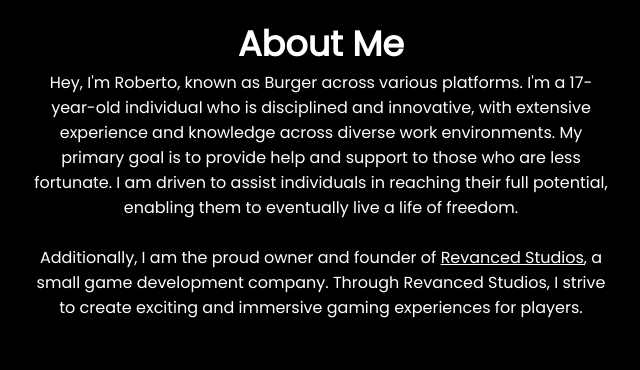
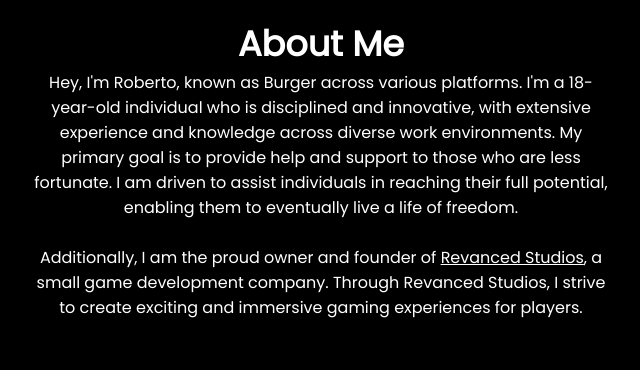
Before and after one commit to Burger-man/Aboutme, a plain HTML site: page index.html in a window 1280 px wide. Shown: the part 326-696 px from the top of the page, 319-959 px from the left. Drawn offline with Linux system fonts and the light colour scheme; a script that the page names is missing.

Commit message:
Update index.html

```diff
--- a/index.html
+++ b/index.html
@@ -21,7 +21,7 @@
 
   <section id="about">
     <h1>About Me</h1>
-    <p>Hey, I'm Roberto, known as Burger across various platforms. I'm a 17-year-old individual who is disciplined and innovative, with extensive experience and knowledge across diverse work environments.
+    <p>Hey, I'm Roberto, known as Burger across various platforms. I'm a 18-year-old individual who is disciplined and innovative, with extensive experience and knowledge across diverse work environments.
       My primary goal is to provide help and support to those who are less fortunate. I am driven to assist individuals in reaching their full potential, enabling them to eventually live a life of freedom.
       <br><br>
       Additionally, I am the proud owner and founder of <a href="http://www.revanced-studios.github.io">Revanced Studios</a>, a small game development company. Through Revanced Studios, I strive to create exciting and immersive gaming experiences for players.
```
